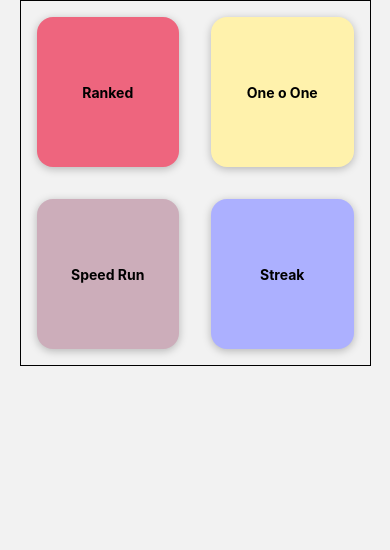
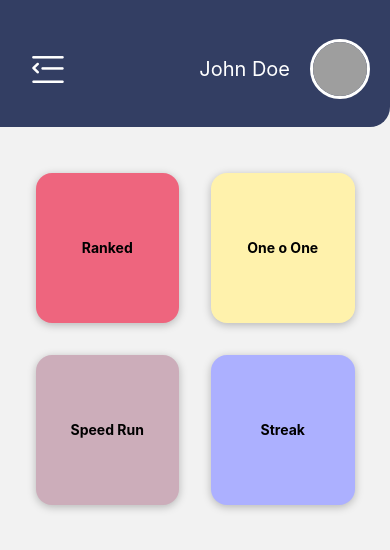
Before and after one commit to Quizzical-Team/quizzical-mobile, a React Native app: screen /MAINMENU in a window 390 px wide. Shown: the top 550 px of the page. Built offline with nearby package versions, Linux system fonts and the light colour scheme; grey boxes are pictures that could not be loaded.

Commit message:
mainMenuHeader added.

```diff
--- a/src/components/CatagoryBoard.tsx
+++ b/src/components/CatagoryBoard.tsx
@@ -22,7 +22,6 @@ const CatagoryBoard = () => {
 
 const styles = StyleSheet.create({
   board: {
-    borderWidth: 1,
     width: '90%',
     height: '50%'
   }
--- /dev/null
+++ b/src/components/MainMenuHeader.tsx
@@ -0,0 +1,55 @@
+import React from 'react'
+import { View, StyleSheet, Pressable, Text, Image } from 'react-native'
+import { AntDesign } from '@expo/vector-icons'
+import { loggedInUser } from '../data/authentication'
+
+const MainMenuHeader = () => {
+  return (
+    <View style={styles.header}>
+      <Pressable style={styles.menu}>
+        <AntDesign name="menufold" size={36} color="white" />
+      </Pressable>
+      <View style={styles.userInfo}>
+      <Image source={{uri: loggedInUser.picture}}
+       style={styles.profile} />
+      <Text style={styles.username}>{loggedInUser.name}</Text>
+      </View>
+
+    </View>
+  )
+}
+
+const styles = StyleSheet.create({
+  header: {
+    flex: 1,
+    backgroundColor: '#333E63',
+    width: '100%',
+    borderBottomEndRadius: 20,
+  },
+  menu: {
+    position: 'absolute',
+    top: 50,
+    left: 30
+  },
+  userInfo:{
+    paddingTop: "3%",
+    flex: 1,
+    alignContent: "center",
+    alignItems: "center",
+    flexDirection: "row-reverse",
+  },
+  username:{
+      color: "white",
+      fontSize: 20,
+  },
+  profile:{
+    height: 60,
+    width: 60,
+    borderWidth: 3,
+    borderColor: "white",
+    borderRadius: 60,
+    marginHorizontal: 20,
+  }
+})
+
+export default MainMenuHeader
--- /dev/null
+++ b/src/data/authentication.js
@@ -0,0 +1,6 @@
+export const loggedInUser = {
+    username: "johndoe",
+    email: "example@quiz.com",
+    name: "John Doe",
+    picture: "https://images.squarespace-cdn.com/content/v1/5b7e685d8ab722146afd7529/1564600902218-403CMIW9V4G2UC13A25W/PP_01.jpg"
+}
--- a/src/screens/MainMenuScreen.tsx
+++ b/src/screens/MainMenuScreen.tsx
@@ -1,10 +1,13 @@
 import React, { useState } from 'react'
 import { View, Text, StyleSheet } from 'react-native'
 import CatagoryBoard from '../components/CatagoryBoard'
-
+import MainMenuHeader from '../components/MainMenuHeader'
 const MainMenuScreen = ({ navigation }) => {
   return (
     <View style={styles.mainFrame}>
+      <View style={styles.headerPanel}>
+        <MainMenuHeader />
+      </View>
       <View style={styles.catagoryPanel}>
         <CatagoryBoard />
       </View>
@@ -16,10 +19,14 @@ const styles = StyleSheet.create({
   mainFrame: {
     flex: 1
   },
+  headerPanel:{
+      height: "15%",
+      marginBottom: 30,
+  },
   catagoryPanel: {
     justifyContent: 'center',
-    alignItems: "center",
-    alignContent: "center"
+    alignItems: 'center',
+    alignContent: 'center'
   }
 })
 
```
